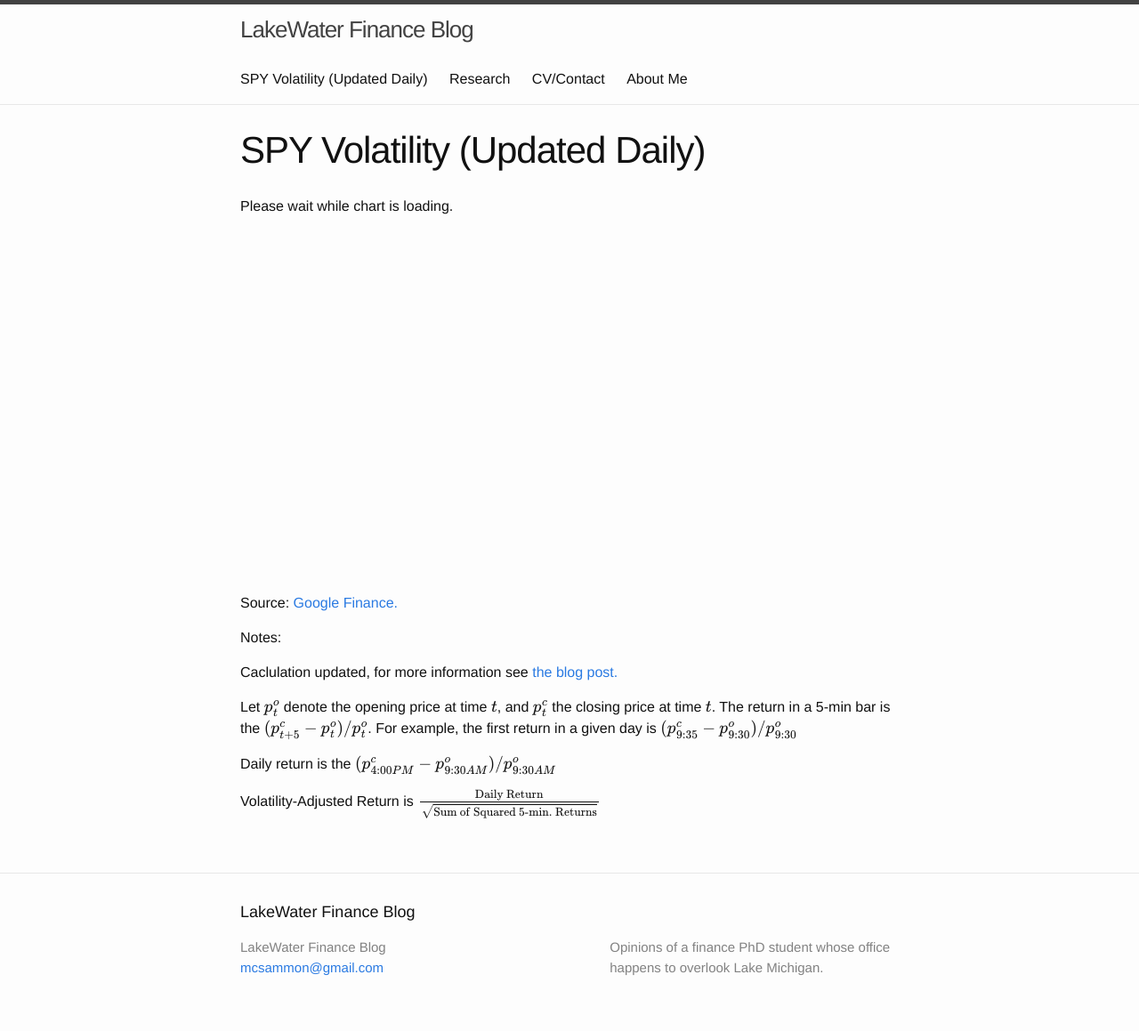
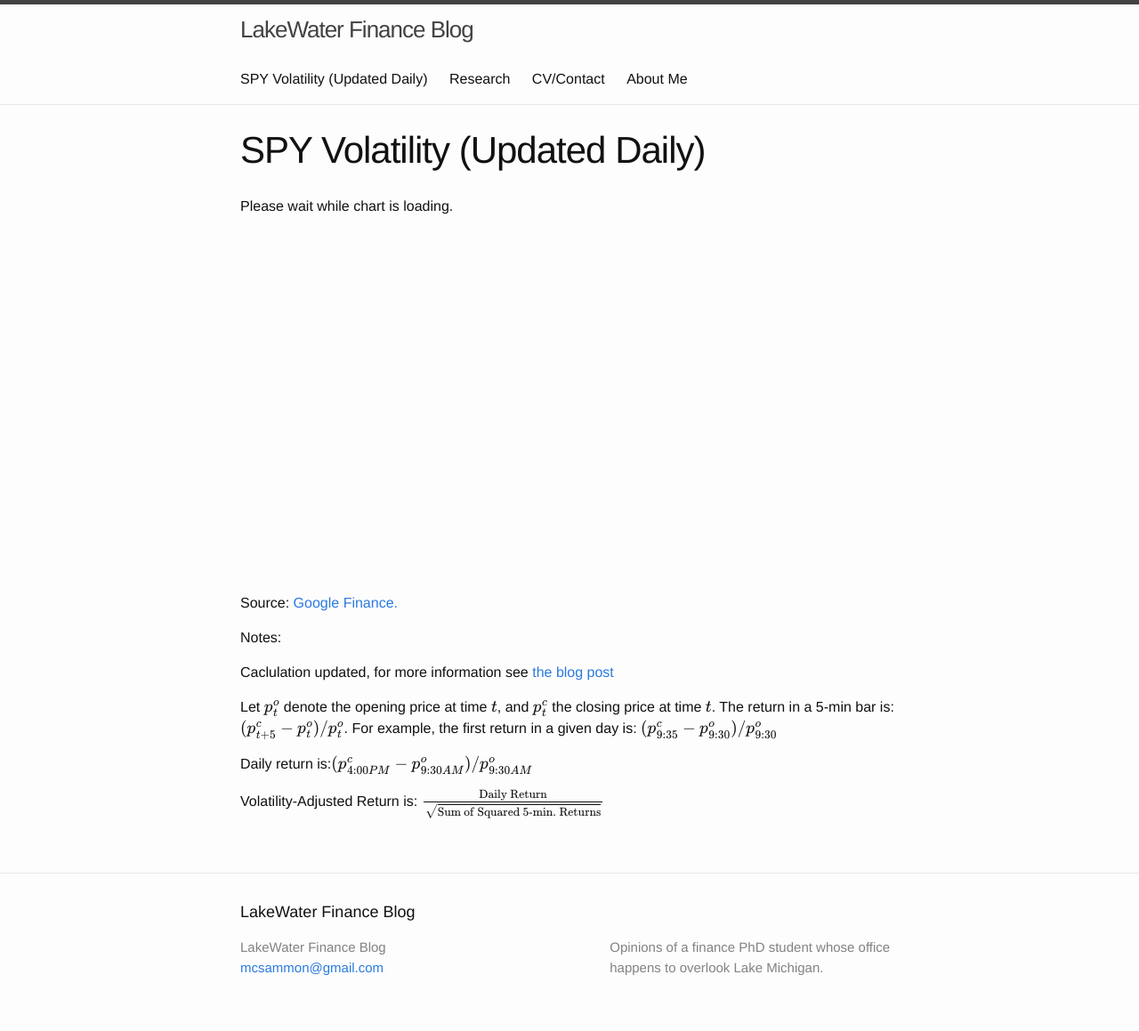
Before and after one commit to mcsammon/mcsammon.github.io, a Jekyll site: the page built from spy-options.html, in a window 1280 px wide. Shown: the whole page at 89% size. Built offline with Jekyll 4.4.1, drawn with Linux system fonts in a browser that asks for light colours; formulas are drawn with MathJax 3.

Commit message:
fixing a few spacing issues

```diff
--- a/spy-options.html
+++ b/spy-options.html
@@ -17,10 +17,11 @@
 
 <p> Notes: </p>
 <p> Caclulation updated, for more information see <a href="http://marcosammon.com/2016/07/14/iidret.html">
-    the blog post.</a> </p>
+    the blog post</a> </p>
 <p> Let \(p_t^o\) denote the opening price at time \(t\), and \(p_t^c\) the closing price at time \(t\).
-  The return in a 5-min bar is the \( (p_{t+5}^{c}-p_t^{o})/p_t^{o} \).  For example,
-the first return in a given day is \((p_{9:35}^{c}-p_{9:30}^{o})/p_{9:30}^{o}\)  </p>
+  The return in a 5-min bar is: \( (p_{t+5}^{c}-p_t^{o})/p_t^{o} \).  For example,
+the first return in a given day is: \((p_{9:35}^{c}-p_{9:30}^{o})/p_{9:30}^{o}\)  </p>
 
-<p>Daily return is the \((p_{4:00 PM}^{c}-p_{9:30 AM}^{o})/p_{9:30 AM}^{o}\)  </p>
-Volatility-Adjusted Return is \(\frac{\text{Daily Return}}{\sqrt{\text{Sum of Squared 5-min. Returns}}}\) </p>
+<p>Daily return is:\((p_{4:00 PM}^{c}-p_{9:30 AM}^{o})/p_{9:30 AM}^{o}\)  </p>
+
+<p> Volatility-Adjusted Return is: \(\frac{\text{Daily Return}}{\sqrt{\text{Sum of Squared 5-min. Returns}}}\) </p>
```
